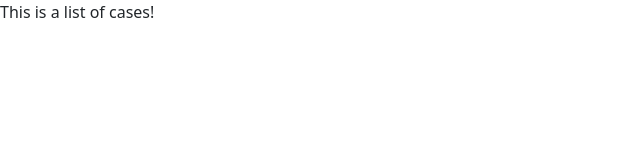
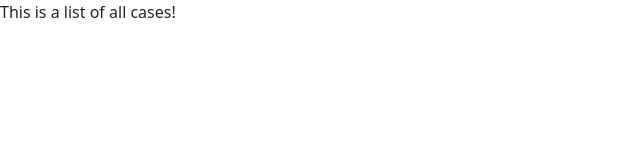
Before and after one commit to cyborg-nomade/inventario-lgpd-auto, a React (Create React App) app in the folder inventario-lgpd-frontend/: page /cases in a window 1280 px wide. Shown: the top 160 px of the page, without its empty margins (0-640 px from the left). Built offline with nearby package versions, Linux system fonts and the light colour scheme.

Commit message:
reorganização de rotas e páginas + criação de lista e item de casos

```diff
--- a/inventario-lgpd-frontend/src/App.js
+++ b/inventario-lgpd-frontend/src/App.js
@@ -5,8 +5,8 @@ import NewCase from "./cases/pages/NewCase";
 import UserPage from "./users/pages/UserPage";
 import Login from "./users/pages/Login";
 import EditCase from "./cases/pages/EditCase";
-import CasesList from "./cases/pages/CasesList";
 import ApproveCaseList from "./cases/pages/ApproveCaseList";
+import AllCasesList from "./cases/pages/AllCasesList";
 
 import "./App.css";
 
@@ -16,9 +16,10 @@ const App = () => {
       <Route path="/" element={<Login />} />
       <Route path="/login" element={<Login />} />
       <Route path="/:uid/cases" element={<UserPage />} />
+      <Route path="/:uid/*" element={<Navigate to="/:uid/cases" />} />
       <Route path="/cases/new" element={<NewCase />} />
       <Route path="/cases/:cid" element={<EditCase />} />
-      <Route path="/cases/" element={<CasesList />} />
+      <Route path="/cases/" element={<AllCasesList />} />
       <Route path="/cases/approve" element={<ApproveCaseList />} />
       <Route path="*" element={<Navigate to="/" />} />
     </Routes>
--- /dev/null
+++ b/inventario-lgpd-frontend/src/cases/pages/AllCasesList.js
@@ -0,0 +1,7 @@
+import React from "react";
+
+const AllCasesList = () => {
+  return <div>This is a list of all cases!</div>;
+};
+
+export default AllCasesList;
--- a/inventario-lgpd-frontend/src/cases/pages/CasesList.js
+++ b/inventario-lgpd-frontend/src/shared/components/CasesList.js
@@ -1,7 +1,7 @@
 import React from "react";
 
 const CasesList = () => {
-  return <div>This is a list of cases!</div>;
+  return <div>a case list!</div>;
 };
 
 export default CasesList;
--- a/inventario-lgpd-frontend/src/users/pages/UserPage.js
+++ b/inventario-lgpd-frontend/src/users/pages/UserPage.js
@@ -1,7 +1,7 @@
 import React from "react";
 
 const UserPage = () => {
-  return <div>User has a page!</div>;
+  return <div>User has a page with a list of their cases!</div>;
 };
 
 export default UserPage;
```
Also changed, not shown: inventario-lgpd-frontend/src/shared/components/CaseItem.js (added, +7 -0 lines).
